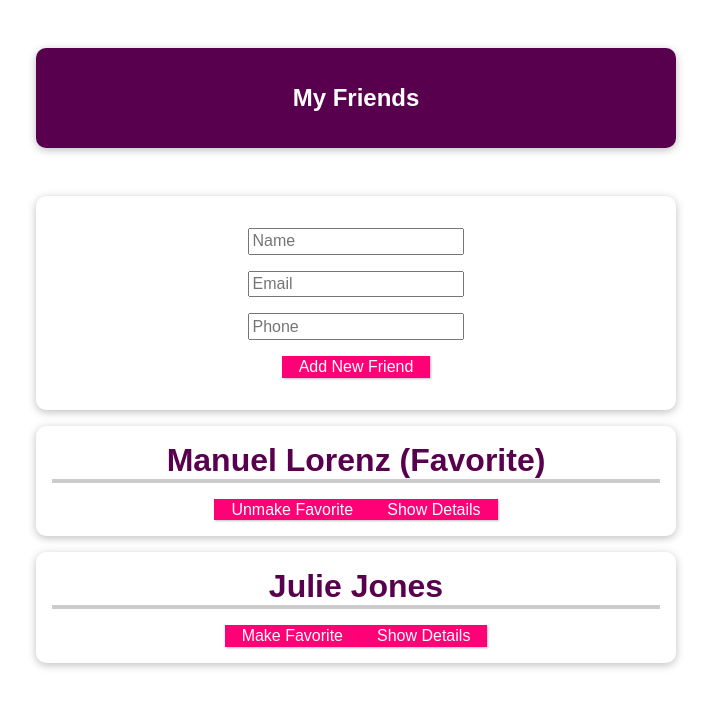
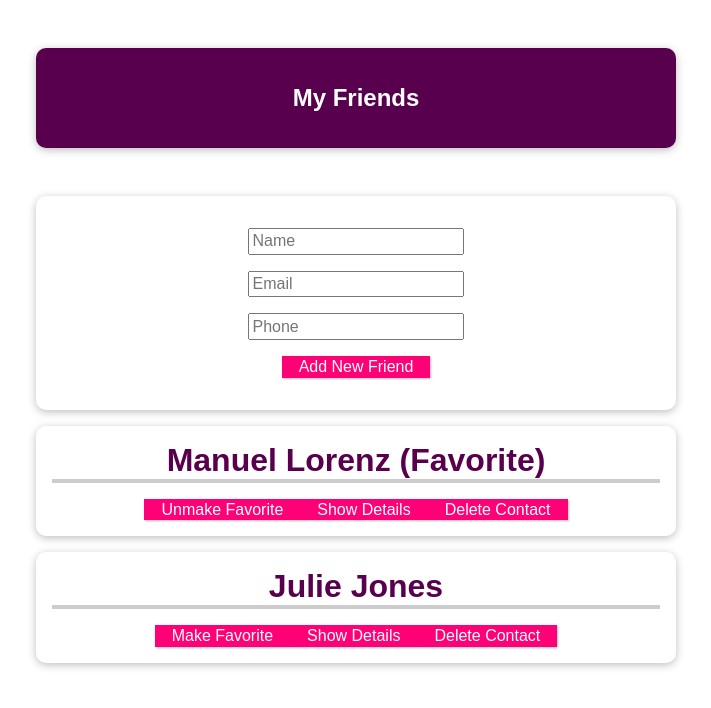
Before and after one commit to himalayanegi10/udemy-vue, a Vue app in the folder cmp-communication-01-starting-setup/cmp-communication-01-starting-setup/: page / in a window 1280 px wide. Shown: the top 708 px of the page, without its empty margins (284-995 px from the left). Built offline with nearby package versions, Linux system fonts and the light colour scheme.

Commit message:
New Friend: Deleting friend components

```diff
--- a/cmp-communication-01-starting-setup/cmp-communication-01-starting-setup/src/App.vue
+++ b/cmp-communication-01-starting-setup/cmp-communication-01-starting-setup/src/App.vue
@@ -16,6 +16,7 @@
           :email-address="friend.email"
           :is-favorite="friend.favorite"
           @toggle-favorite="toggleFavorite"
+          @delete-contact="deleteContact"
       ></friend-contact>
     </ul>
   </section>
@@ -50,6 +51,9 @@ export default {
     },
     addFriend(friend){
       this.friends.push(friend);
+    },
+    deleteContact(friendId) {
+      this.friends = this.friends.filter(friend => friend.id !== friendId);
     }
   }
 };
--- a/cmp-communication-01-starting-setup/cmp-communication-01-starting-setup/src/components/FriendContact.vue
+++ b/cmp-communication-01-starting-setup/cmp-communication-01-starting-setup/src/components/FriendContact.vue
@@ -3,6 +3,7 @@
     <h2>{{ name }} {{ isFavorite ? '(Favorite)': ''}}</h2>
     <button @click="toggleFavorite">{{ isFavorite ? 'Unmake' : 'Make' }} Favorite</button>
     <button @click="toggleDetails">{{ detailsAreVisible ? 'Hide' : 'Show' }} Details</button>
+    <button @click="$emit('delete-contact', id)"> Delete Contact </button>
     <ul v-if="detailsAreVisible">
       <li>
         <strong>Phone:</strong>
@@ -52,7 +53,8 @@ export default {
   },
   // Most basic form of emits . Used to help other devs know what component are emitted in below code
   emits: [
-      'toggle-favorite'
+      'toggle-favorite',
+      'delete-contact'
   ],
   // Below code snippet is for detailed emits
 
```
